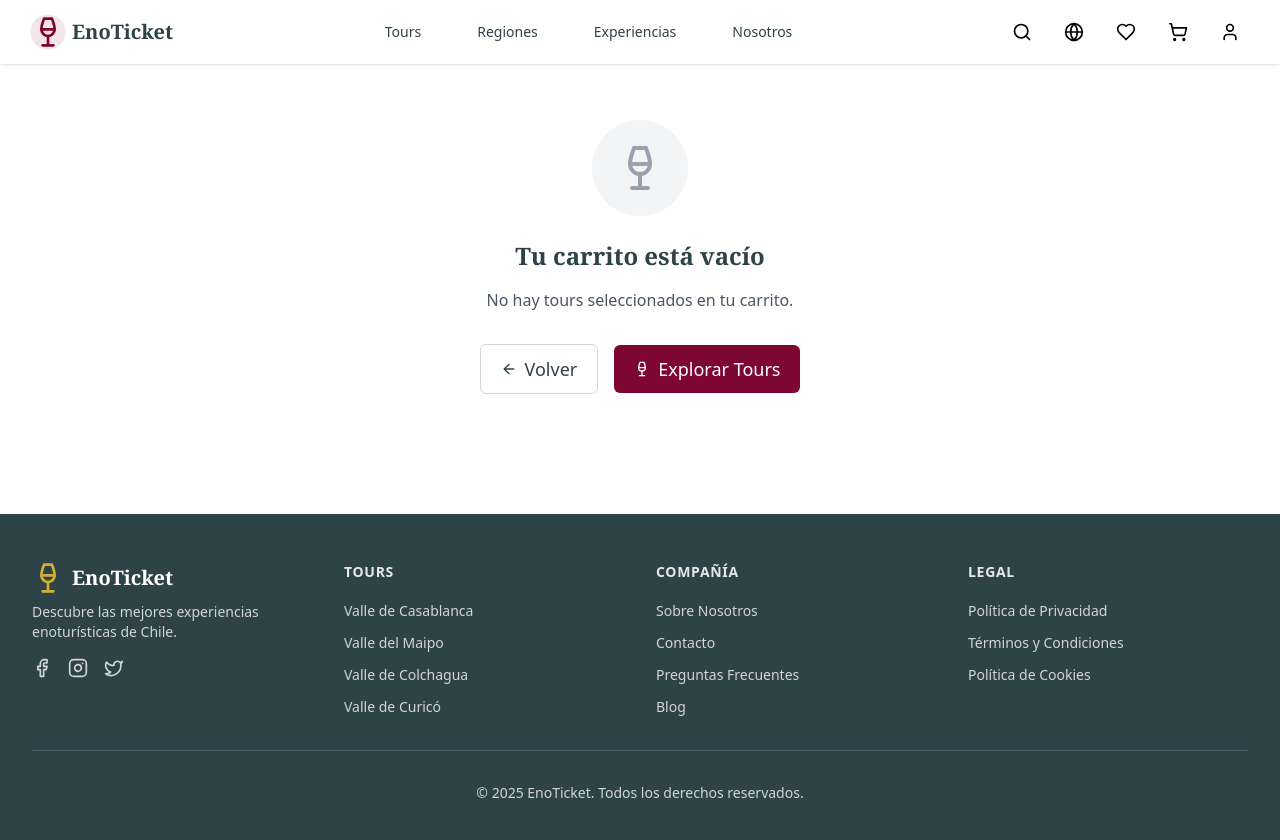
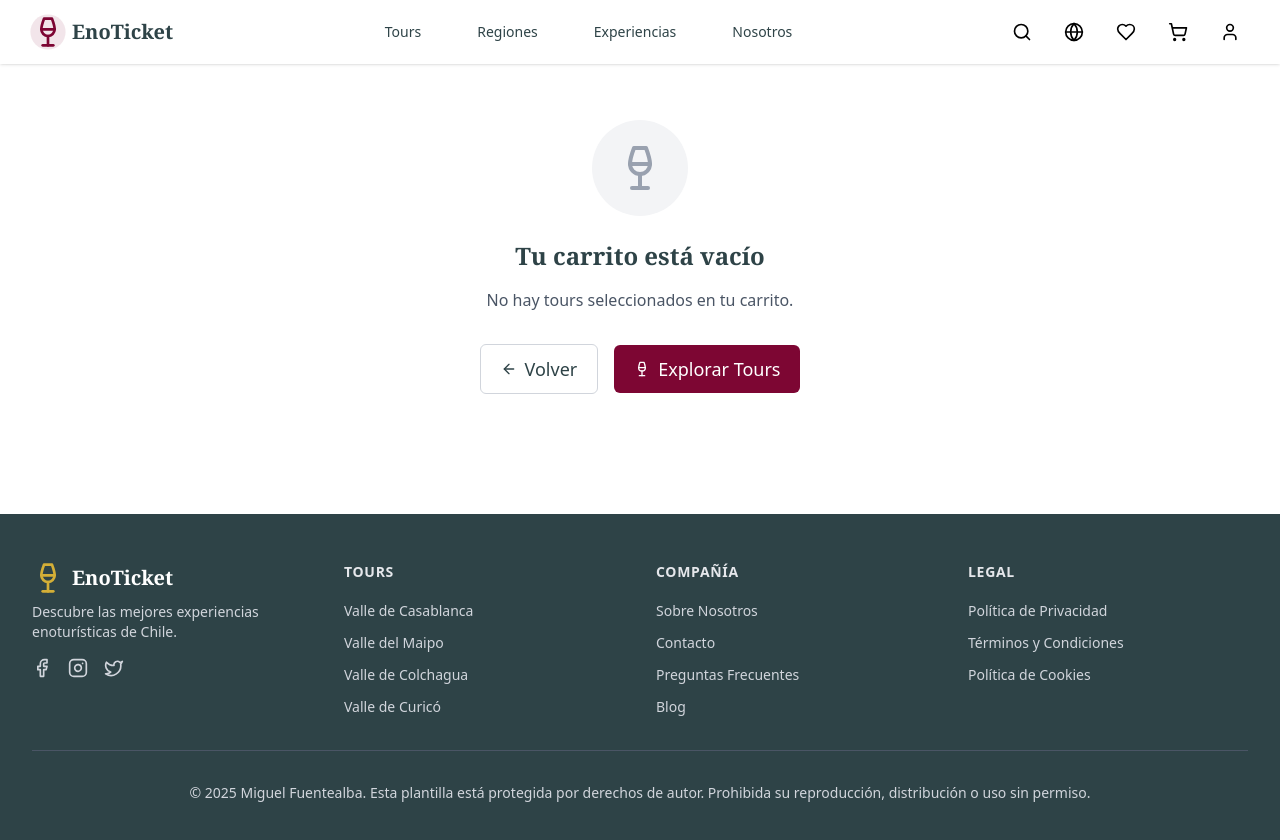
Before and after one commit to miguelalejandroff/enoticket-mf, a React (Vite) app: page /enoticket-mf/checkout in a window 1280 px wide. Shown: the top 840 px of the page. Built offline with nearby package versions, Linux system fonts and the light colour scheme.

Commit message:
tercer commit

```diff
--- a/src/layouts/footer/footer.tsx
+++ b/src/layouts/footer/footer.tsx
@@ -102,7 +102,10 @@ const Footer = () => {
                 </div>
 
                 <div className="mt-8 pt-8 border-t border-gray-600">
-                    <p className="text-sm text-gray-300 text-center">&copy; {new Date().getFullYear()} EnoTicket. Todos los derechos reservados.</p>
+                    <p className="text-sm text-gray-300 text-center">
+                        &copy; {new Date().getFullYear()} Miguel Fuentealba. Esta plantilla está protegida por derechos de autor. Prohibida su
+                        reproducción, distribución o uso sin permiso.
+                    </p>
                 </div>
             </div>
         </footer>
```
